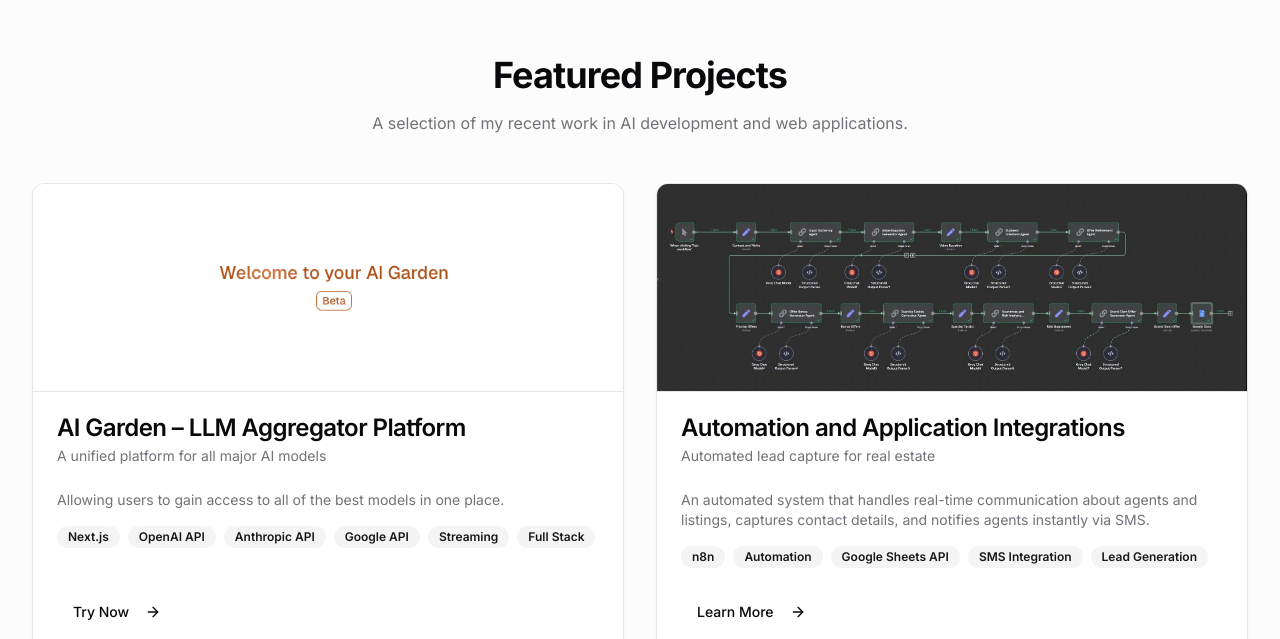
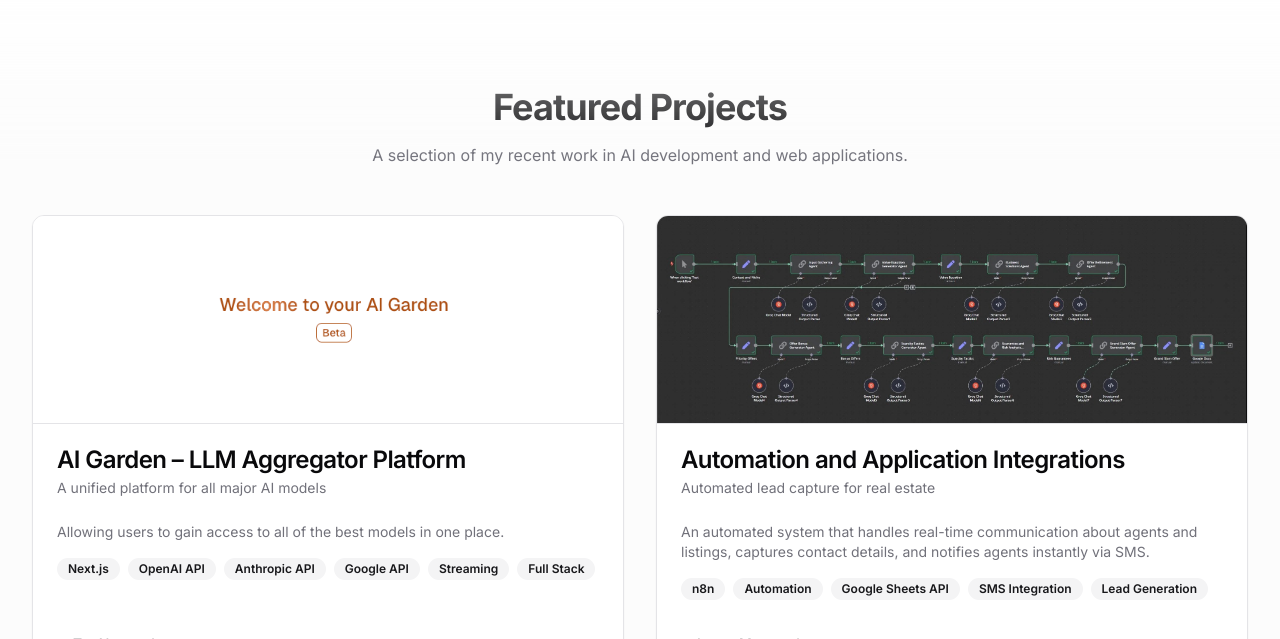
Before and after one commit to colenielsonauto/coles-mf-portfolio, a React (Vite) app: page / in a window 1280 px wide. Shown: the part 841-1480 px from the top of the page. Built offline with nearby package versions, Linux system fonts and the light colour scheme.

Commit message:
Add fade-in effect to ProjectsSection

```diff
--- a/src/components/ProjectsSection.tsx
+++ b/src/components/ProjectsSection.tsx
@@ -1,4 +1,3 @@
-
 import { ProjectCard, ProjectProps } from './ProjectCard';
 import { useState } from 'react';
 import { ProjectContactModal } from './ProjectContactModal';
@@ -48,7 +47,14 @@ export function ProjectsSection() {
   };
 
   return (
-    <section id="projects" className="section bg-muted/30">
+    <section
+      id="projects"
+      className="section bg-muted/30 pt-24 pb-16 md:pt-32 md:pb-24 relative"
+      style={{
+        maskImage: 'linear-gradient(to bottom, transparent 0%, black 15%)',
+        WebkitMaskImage: 'linear-gradient(to bottom, transparent 0%, black 15%)',
+      }}
+    >
       <div className="container-custom">
         <div className="max-w-3xl mx-auto text-center mb-12">
           <h2 className="heading-lg">Featured Projects</h2>
```
